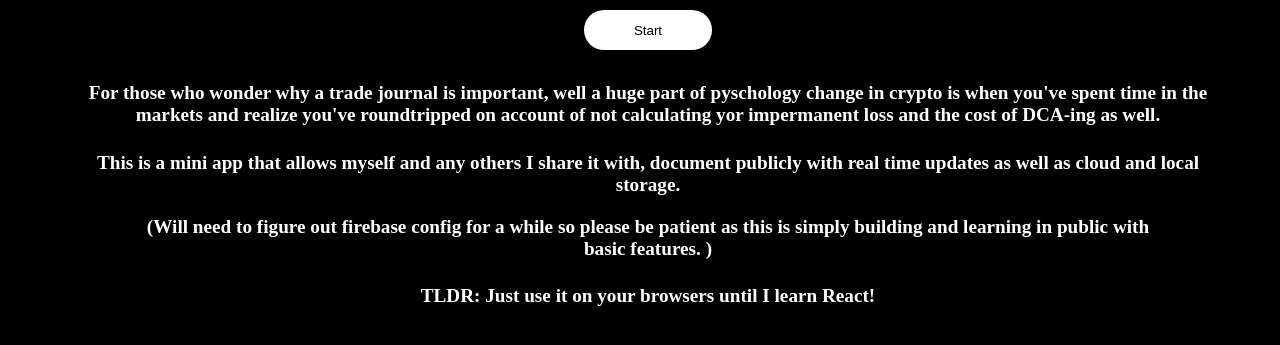
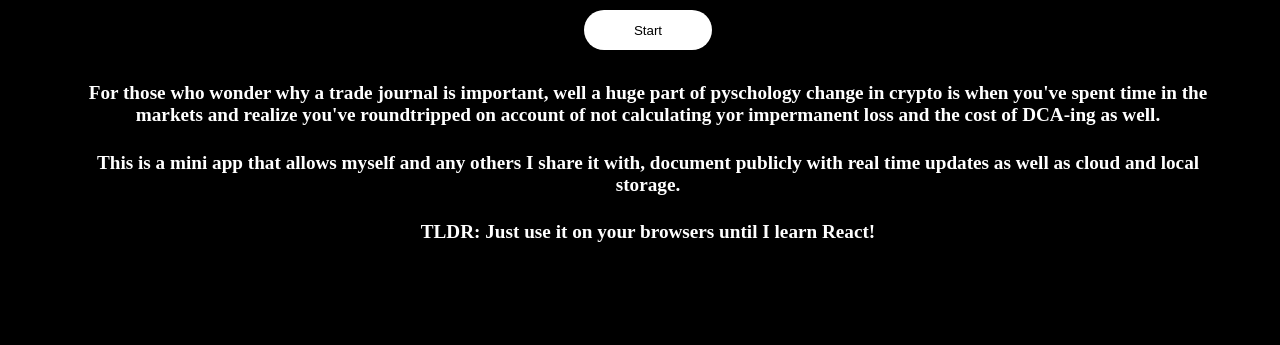
Before and after one commit to TriumphTega/JsWorld, a plain HTML site: page welcome.html in a window 1280 px wide. Shown: the part 155-500 px from the top of the page. Drawn offline with Linux system fonts and the light colour scheme.

Commit message:
Firebase message deleted

```diff
--- a/welcome.html
+++ b/welcome.html
@@ -36,8 +36,7 @@
 
     <div class id="Board"><h4>For those who wonder why a trade journal is important, well a huge part of pyschology change in crypto is when you've spent time in the markets and realize you've roundtripped on account of not calculating yor impermanent loss and the cost of DCA-ing as well. </h4></div>
     <div class id="Board"><h4>This is a mini app that allows myself and any others I share it with, document publicly with real time updates as well as cloud and local storage.
-        <div class id="Board">(Will need to figure out firebase config for a while so please be patient as this is simply building and learning in public with basic features. )</div>
-        </h4></div>
+
 
     <div class id="Board"  style="text-align: center;"><h4>TLDR: Just use it on your browsers until I learn React!</h4></div>
 
```
